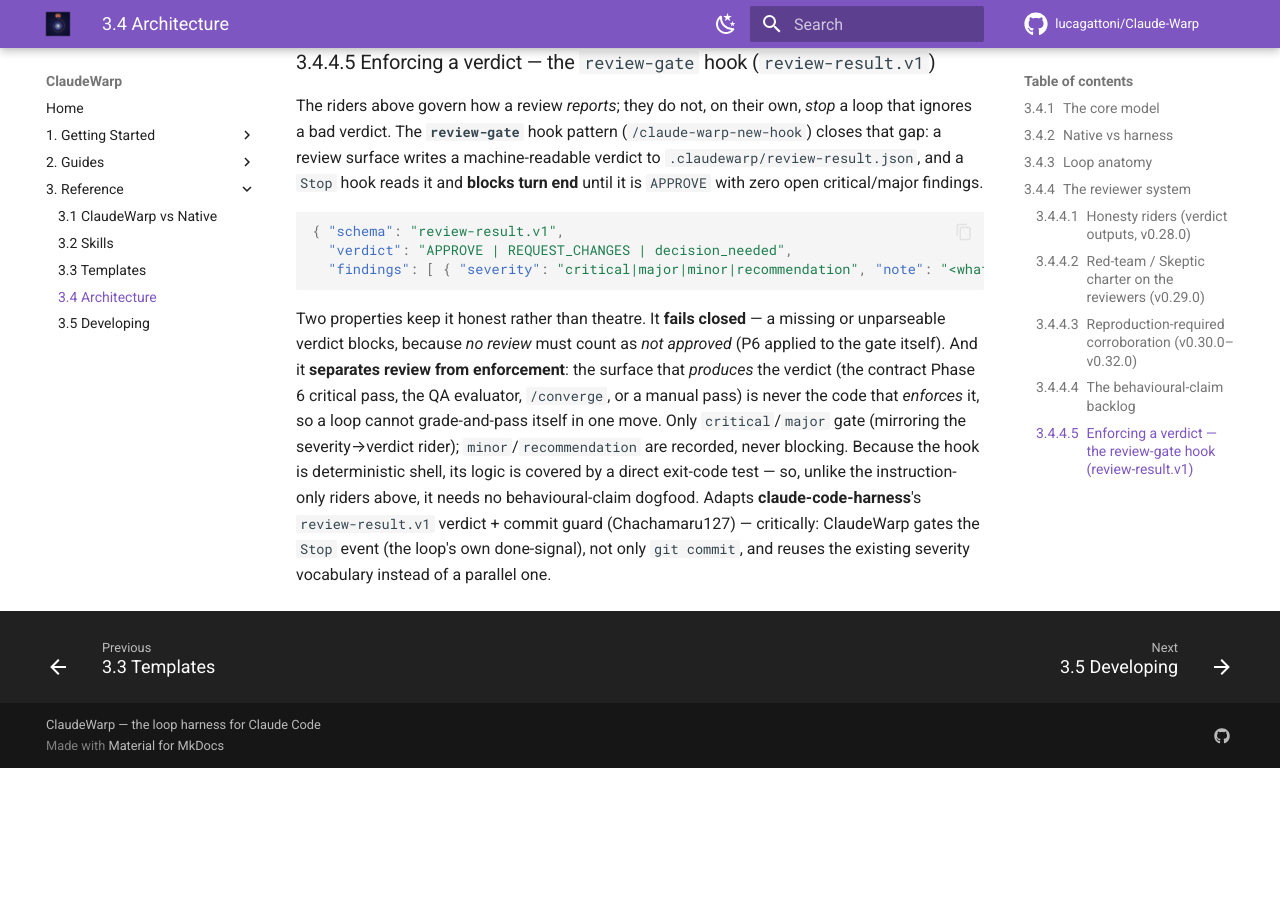
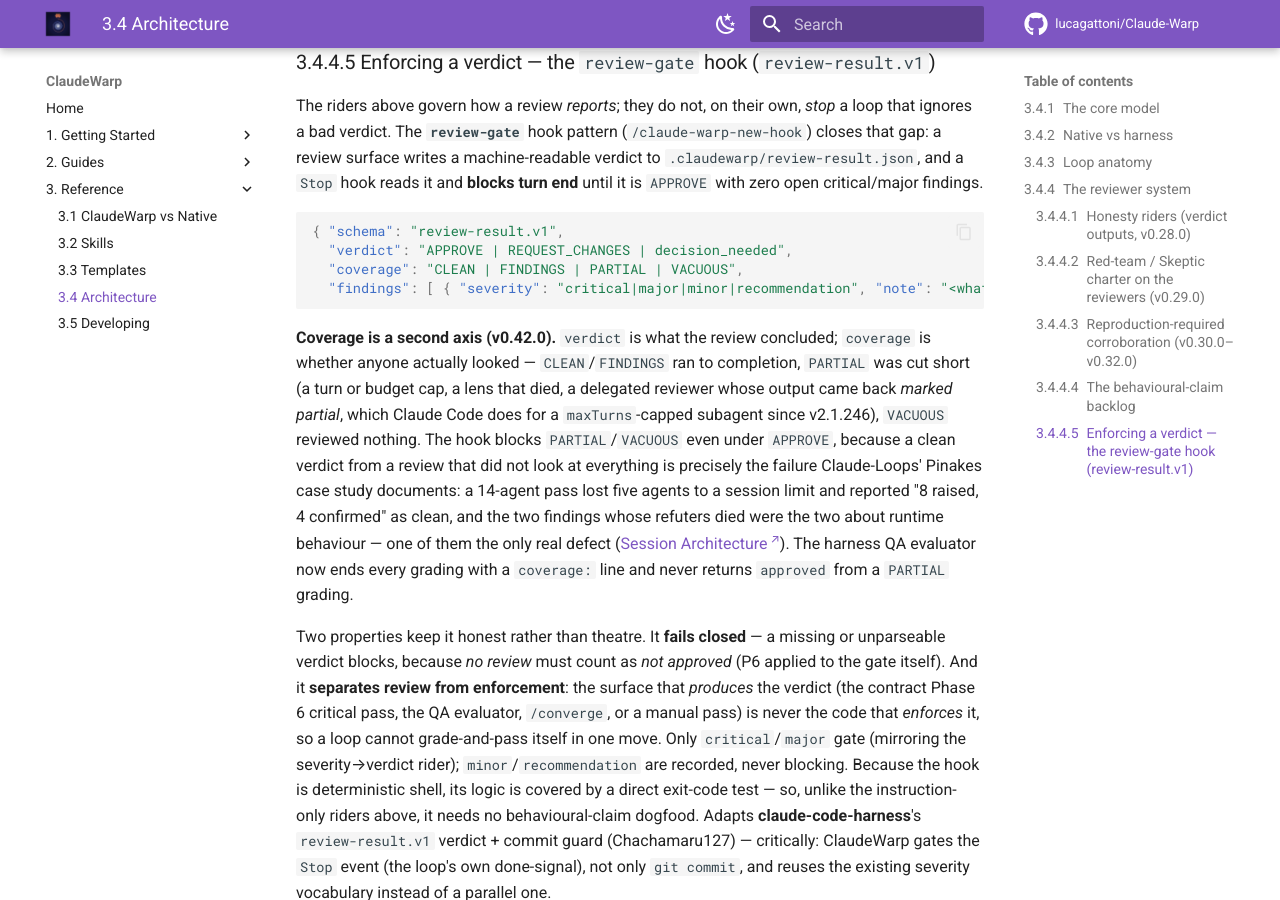
Before and after one commit to lucagattoni/Claude-Warp, an MkDocs documentation site: the page built from docs/reference/architecture.md, in a window 1280 px wide and 900 px high, scrolled down 7839 px. Built offline with MkDocs 1.6.1 and Material for MkDocs 9.7.7, drawn with Linux system fonts in a browser that asks for light colours; comment, search, counter and statistics services are not loaded; before the commit the page ends 8607 px from its top, so only the background shows below that.

Commit message:
feat(review-gate): coverage axis — a review that did not look is not an approval
review-result.v1 gains `coverage: CLEAN | FINDINGS | PARTIAL | VACUOUS`. The
verdict says what a review concluded; coverage says whether anyone actually
looked. The Stop hook now blocks PARTIAL and VACUOUS even under APPROVE: a
review cut short (turn/budget cap, a lens that died, a delegated reviewer whose
output came back marked partial — what Claude Code does for a maxTurns-capped
subagent since v2.1.246) or one that reviewed nothing cannot clear the gate.

Adapted from the Claude-Loops Pinakes case study (docs/37): a 14-agent review
pass lost five agents to a session limit and reported "8 raised, 4 confirmed"
as a clean result; the two findings whose refuters died were the two about
runtime behaviour, one of them the only real defect in the pass.

Verdicts without the field still pass (pre-field compatibility). The harness
QA evaluator ends every grading with a coverage line and never returns
approved from a PARTIAL grading. Hook exit codes tested on 8 cases.

Co-Authored-By: Claude Fable 5.1 <noreply@anthropic.com>
Claude-Session: https://claude.ai/code/session_01HRmxvAmutKvEviaMWZqZQU

````diff
--- a/docs/reference/architecture.md
+++ b/docs/reference/architecture.md
@@ -251,8 +251,21 @@ it and **blocks turn end** until it is `APPROVE` with zero open critical/major f
 ```json
 { "schema": "review-result.v1",
   "verdict": "APPROVE | REQUEST_CHANGES | decision_needed",
+  "coverage": "CLEAN | FINDINGS | PARTIAL | VACUOUS",
   "findings": [ { "severity": "critical|major|minor|recommendation", "note": "<what>" } ] }
 ```
+
+**Coverage is a second axis (v0.42.0).** `verdict` is what the review concluded; `coverage` is
+whether anyone actually looked — `CLEAN`/`FINDINGS` ran to completion, `PARTIAL` was cut short (a
+turn or budget cap, a lens that died, a delegated reviewer whose output came back *marked partial*,
+which Claude Code does for a `maxTurns`-capped subagent since v2.1.246), `VACUOUS` reviewed nothing.
+The hook blocks `PARTIAL`/`VACUOUS` even under `APPROVE`, because a clean verdict from a review that
+did not look at everything is precisely the failure Claude-Loops' Pinakes case study documents: a
+14-agent pass lost five agents to a session limit and reported "8 raised, 4 confirmed" as clean, and
+the two findings whose refuters died were the two about runtime behaviour — one of them the only
+real defect ([Session Architecture](https://lucagattoni.github.io/Claude-Loops/37-session-architecture/)).
+The harness QA evaluator now ends every grading with a `coverage:` line and never returns `approved`
+from a `PARTIAL` grading.
 
 Two properties keep it honest rather than theatre. It **fails closed** — a missing or unparseable
 verdict blocks, because *no review* must count as *not approved* (P6 applied to the gate itself). And it
````
Also changed, not shown: CHANGELOG.md (+12 -0 lines), docs/reference/skills.md (+1 -1 lines), skills/claude-warp-new-harness/SKILL.md (+7 -0 lines), skills/claude-warp-new-hook/SKILL.md (+27 -4 lines).
